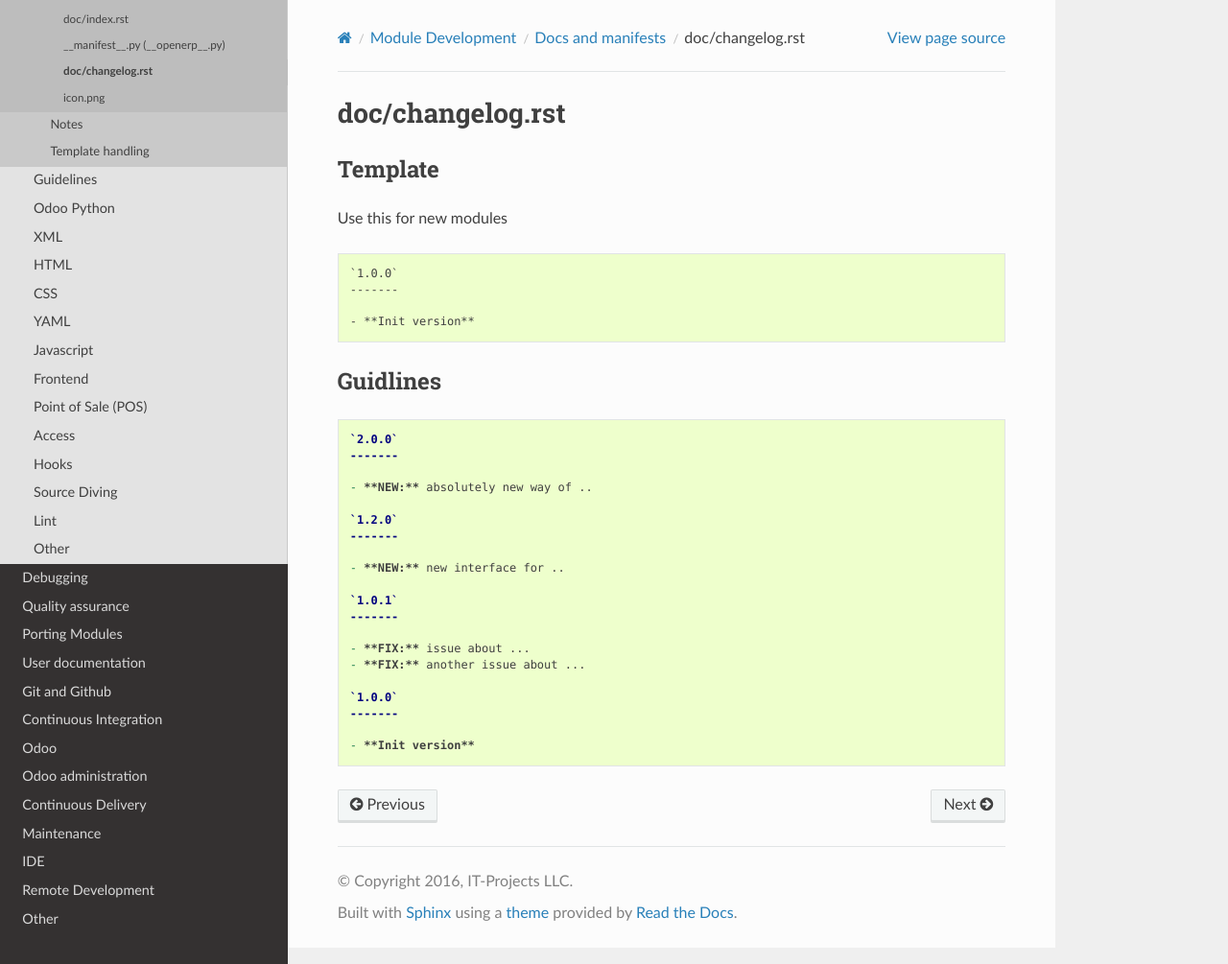
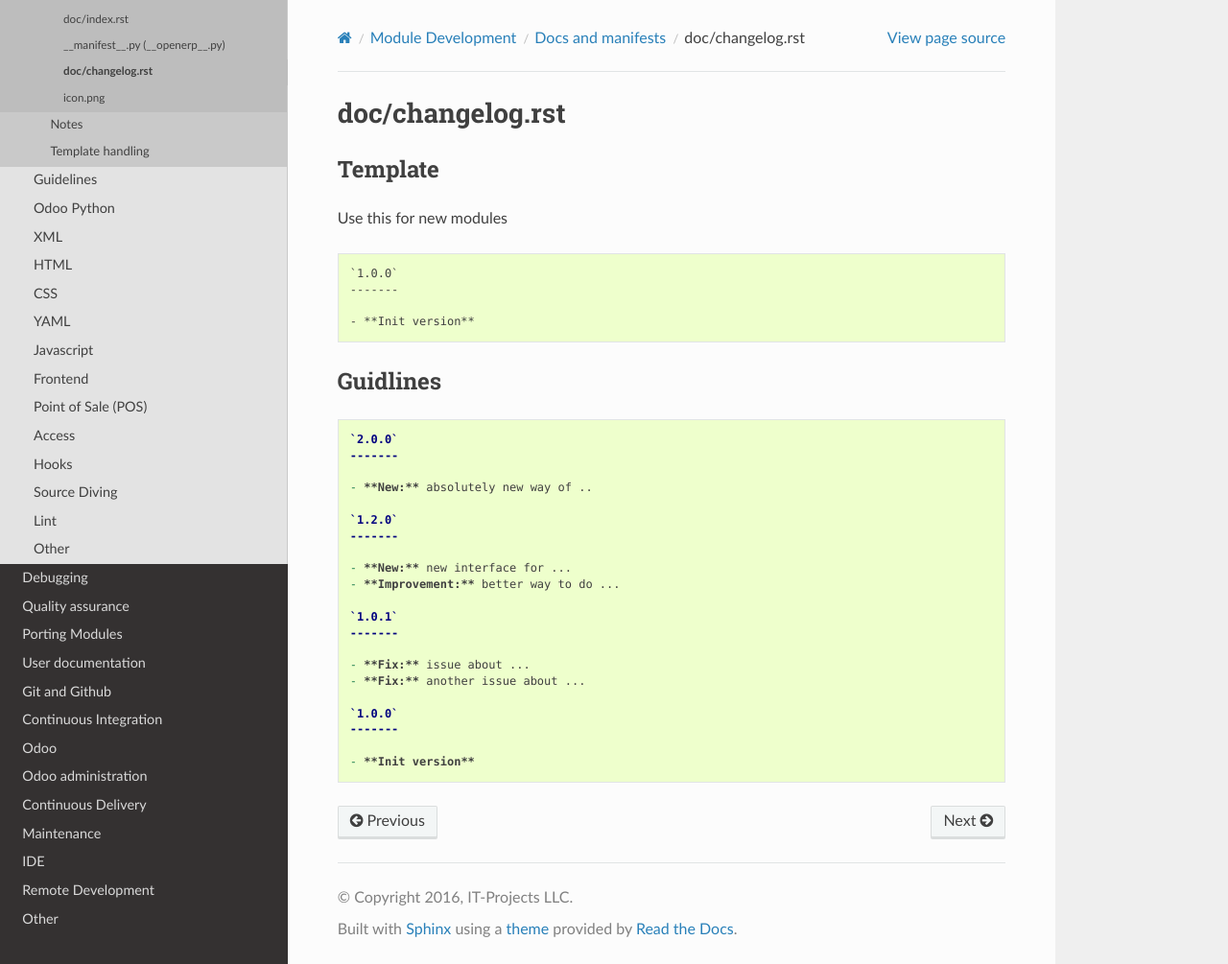
Before and after one commit to itpp-labs/odoo-development, a Sphinx documentation site: the page built from docs/dev/docs/changelog.rst.rst, in a window 1280 px wide and 1005 px high. Shown: the whole window at 96% size. Built offline with Sphinx 7.4.7 and the Read the Docs theme 2.0.0, drawn with Linux system fonts in a browser that asks for light colours.

Commit message:
Update changelog.rst.rst

```diff
--- a/docs/dev/docs/changelog.rst.rst
+++ b/docs/dev/docs/changelog.rst.rst
@@ -16,18 +16,19 @@ Guidlines
     `2.0.0`
     -------
 
-    - **NEW:** absolutely new way of ..
+    - **New:** absolutely new way of ..
 
     `1.2.0`
     -------
 
-    - **NEW:** new interface for ..
+    - **New:** new interface for ...
+    - **Improvement:** better way to do ...
 
     `1.0.1`
     -------
 
-    - **FIX:** issue about ...
-    - **FIX:** another issue about ...
+    - **Fix:** issue about ...
+    - **Fix:** another issue about ...
 
     `1.0.0`
     -------
```
